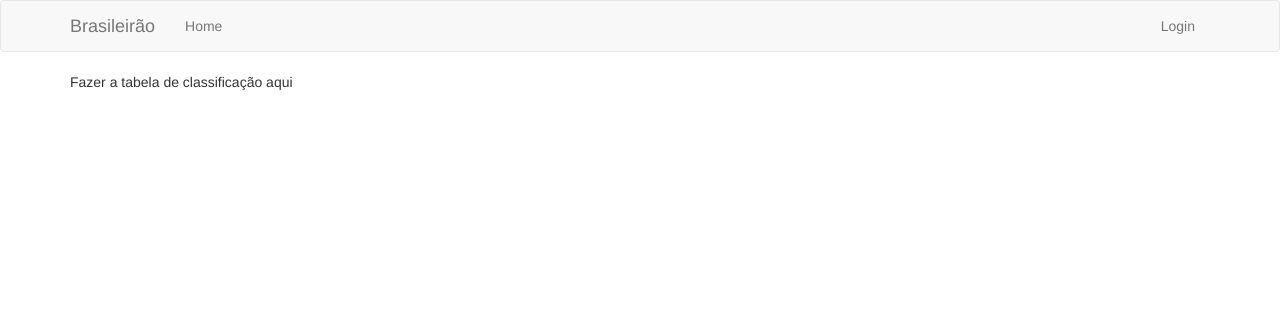
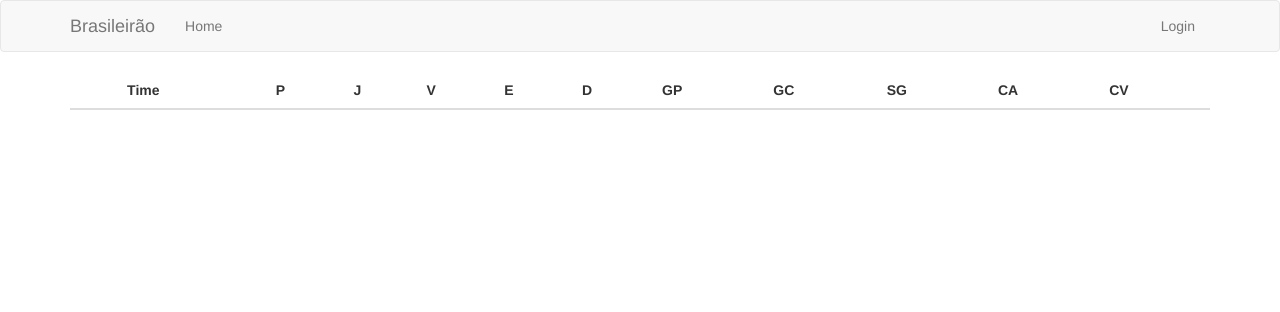
Before and after one commit to Victor-Xokito/ProjetoTecWeb, a Flask app: page / in a window 1280 px wide. Shown: the top 312 px of the page. Run offline with Flask 2, Linux system fonts and the light colour scheme; data that the repository does not hold is empty; some libraries are stand-ins or nearby versions.

Commit message:
Feito template index.html

```diff
--- a/main/templates/index.html
+++ b/main/templates/index.html
@@ -1,5 +1,38 @@
 {% extends "base.html"%}
 
 {% block app_content %}
-	Fazer a tabela de classificação aqui
+	<table class="table table-responsible">
+		<thead class="thead-dark">
+			<tr>
+				<th></th>
+				<th>Time</th>
+				<th>P</th>
+				<th>J</th>
+				<th>V</th>
+				<th>E</th>
+				<th>D</th>
+				<th>GP</th>
+				<th>GC</th>
+				<th>SG</th>
+				<th>CA</th>
+				<th>CV</th>
+			</tr>
+		</thead>
+		{% for time in times %}
+		<tr>
+			<td><img class="escudo-mini" src="{{ time.escudo }}"></td>
+			<td>{{ time.nome }}</td>
+			<td>{{ time.pontos }}</td>
+			<td>{{ time.jogos | length }}</td>
+			<td>{{ time.vitorias }}</td>
+			<td>{{ time.empates }}</td>
+			<td>{{ time.derotas }}</td>
+			<td>{{ time.gols_pro }}</td>
+			<td>{{ time.gols_contra }}</td>
+			<td>{{ time.saldo_gols }}</td>
+			<td>{{ time.cartoes_amarelos }}</td>
+			<td>{{ time.cartoes_vermelhos }}</td>
+		</tr>
+		{% endfor %}
+	</table>
 {% endblock %}
```
